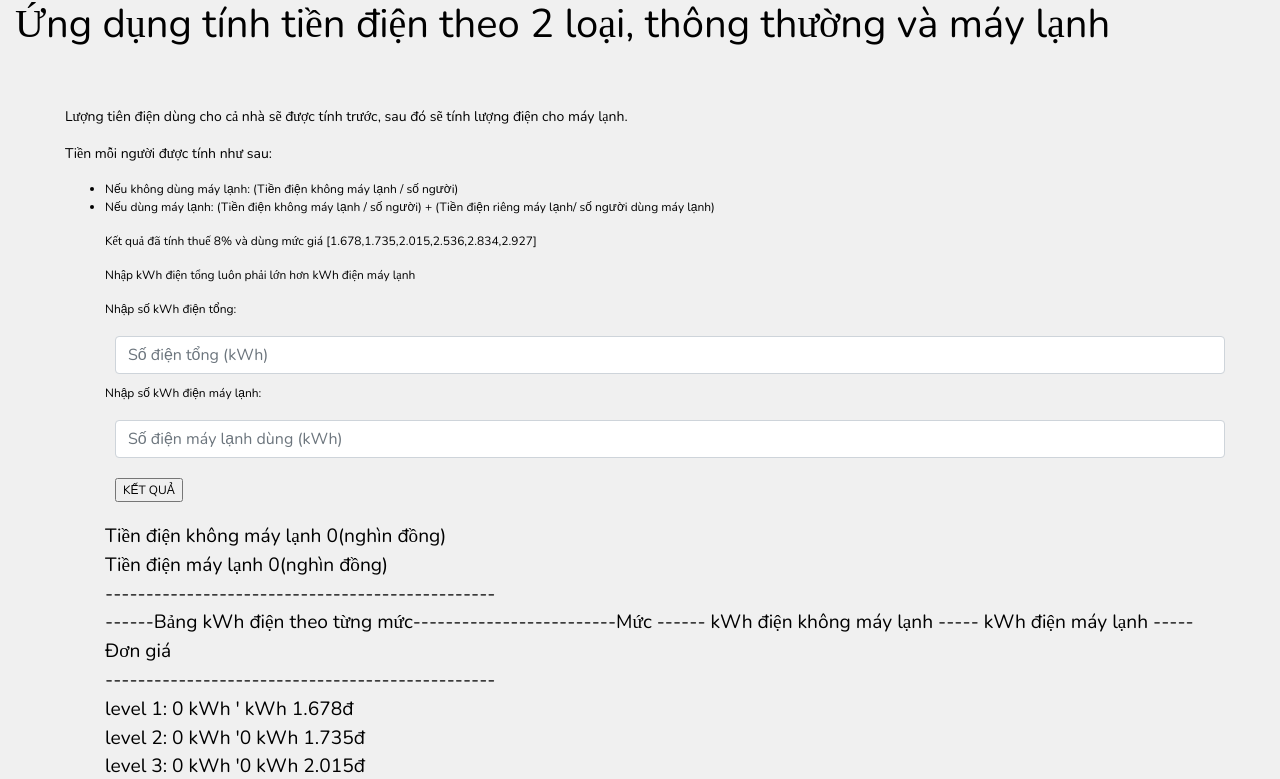
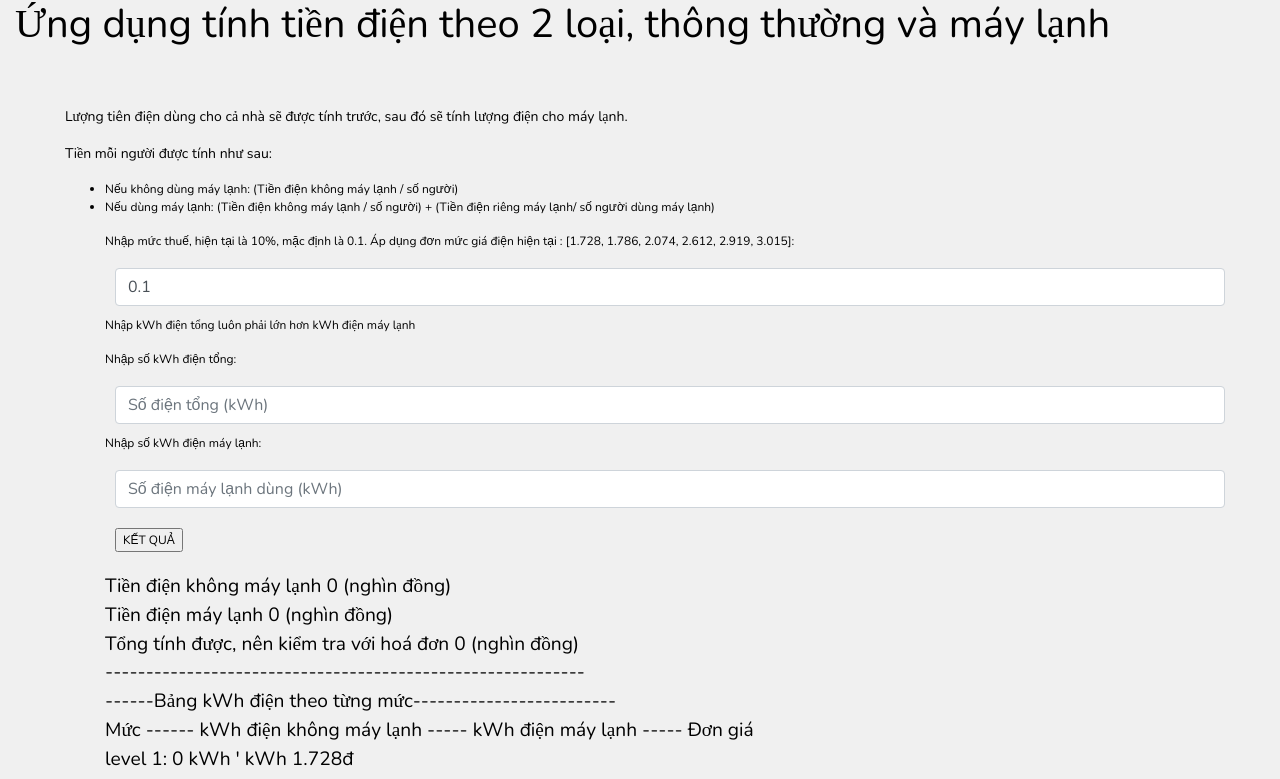
Before and after one commit to kimhung1100/split-electricity-bill, a plain HTML site: page index.html in a window 1280 px wide. Both pictures are taken after a click on the button "KẾT QUẢ". Shown: the top 779 px of the page. Drawn offline with nearby package versions, Linux system fonts and the light colour scheme.

Commit message:
new update, added input tax, new array level cost

```diff
--- a/index.html
+++ b/index.html
@@ -19,7 +19,14 @@
       <li>Nếu không dùng máy lạnh: (Tiền điện không máy lạnh / số người)</li>
       <li>Nếu dùng máy lạnh: (Tiền điện không máy lạnh / số người) + (Tiền điện riêng máy lạnh/ số người dùng máy lạnh)</li>
     </p>
-    <p>Kết quả đã tính thuế 8% và dùng mức giá [1.678,1.735,2.015,2.536,2.834,2.927]</p>
+      <label>Nhập mức thuế, hiện tại là 10%, mặc định là 0.1. Áp dụng đơn mức giá điện hiện tại : [1.728, 1.786, 2.074, 2.612, 2.919, 3.015]:</label>
+      <input
+      type="text"
+      class="form-control"
+      placeholder="0.1"
+      value = 0.1
+      id="tax" />
+
     <p>Nhập kWh điện tổng luôn phải lớn hơn kWh điện máy lạnh</p>
     <label>Nhập số kWh điện tổng:</label>
     <input
--- a/script.js
+++ b/script.js
@@ -1,12 +1,15 @@
 const calculate = () => {
     let total = document.querySelector("#total").value;
     let airCond = document.querySelector("#airConditioner").value;
+    let tax = document.querySelector("#tax").value;
     let normalUse = total - airCond;
 
-    let levelElectricFee = [1.678,1.735,2.015,2.536,2.834,2.927];
+    // let levelElectricFee = [1.678,1.735,2.015,2.536,2.834,2.927];
+    let levelElectricFee = [1.728, 1.786, 2.074, 2.612, 2.919, 3.015];
+    // let tax = 0.1;
     let eUsage = [0,0,0,0,0,0];
     let eAirCond = [0,0,0,0,0,0];
-
+    tax = parseFloat(tax);
     let levelAirCond = 0;
     for(let i = 0; i < levelElectricFee.length; i++){
         let max;
@@ -53,15 +56,19 @@ const calculate = () => {
     }
 
 
-    let normalCost = parseFloat(normalFee*1.08);
-    let airCondCost = parseFloat(airCondFee*1.08);
-    document.querySelector("#showdata").innerHTML = `Tiền điện không máy lạnh ${normalCost}(nghìn đồng)`;
-    document.querySelector("#showdata").innerHTML += `<br>Tiền điện máy lạnh ${airCondCost}(nghìn đồng)`;
-    document.querySelector("#showdata").innerHTML += `<br>------------------------------------------------`;
+    let normalCost = parseFloat(normalFee*(1 + tax));
+    let airCondCost = parseFloat(airCondFee*(1 + tax));
+
+    document.querySelector("#showdata").innerHTML = `Tiền điện không máy lạnh ${normalCost} (nghìn đồng)`;
+    document.querySelector("#showdata").innerHTML += `<br>Tiền điện máy lạnh ${airCondCost} (nghìn đồng)`;
+    document.querySelector("#showdata").innerHTML += `<br>Tổng tính được, nên kiểm tra với hoá đơn ${airCondCost + normalCost} (nghìn đồng)`;
+    document.querySelector("#showdata").innerHTML += `<br>-----------------------------------------------------------`;
+
     document.querySelector("#showdata").innerHTML += `<br>------Bảng kWh điện theo từng mức-------------------------`;
-    document.querySelector("#showdata").innerHTML += `Mức ------ kWh điện không máy lạnh ----- kWh điện máy lạnh ----- Đơn giá`;
-    document.querySelector("#showdata").innerHTML += `<br>------------------------------------------------`;
+    document.querySelector("#showdata").innerHTML += `<br>Mức ------ kWh điện không máy lạnh ----- kWh điện máy lạnh ----- Đơn giá`;
+
     for(let i = 0; i < 6; i++){
         document.querySelector("#showdata").innerHTML += `<br>level ${i+1}: ${eUsage[i]} kWh   '${eAirCond[i]} kWh   ${levelElectricFee[i]}đ`;
     }
+
 }
```
